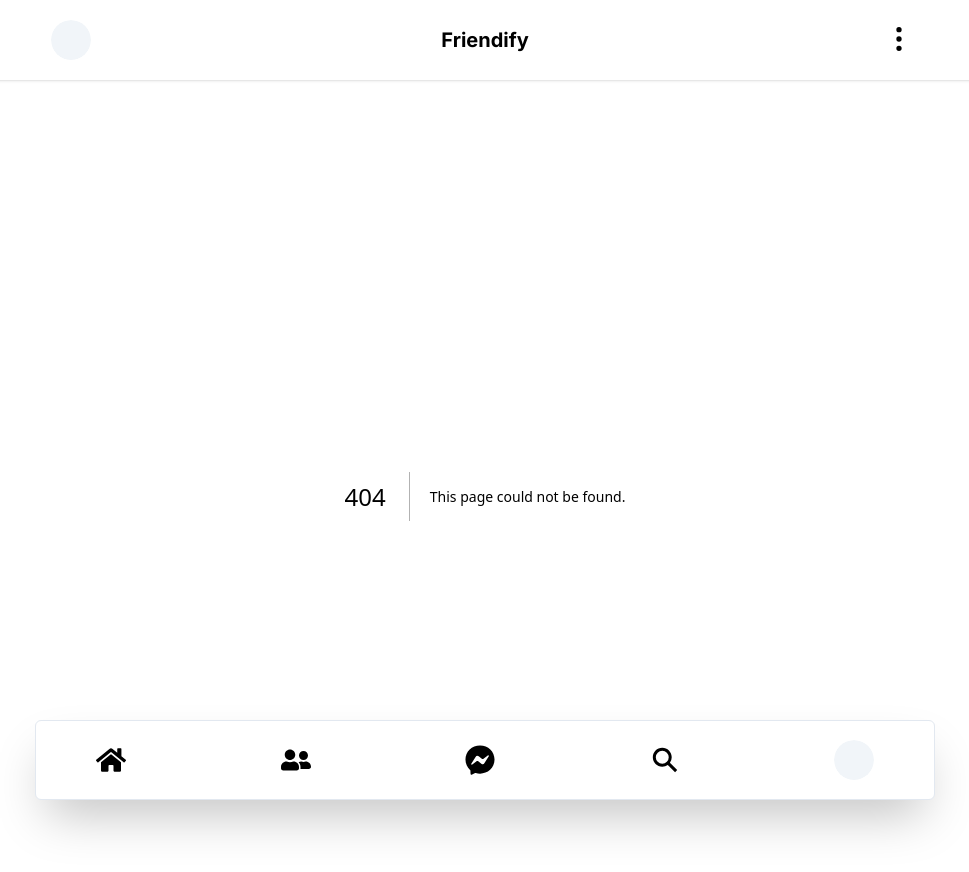
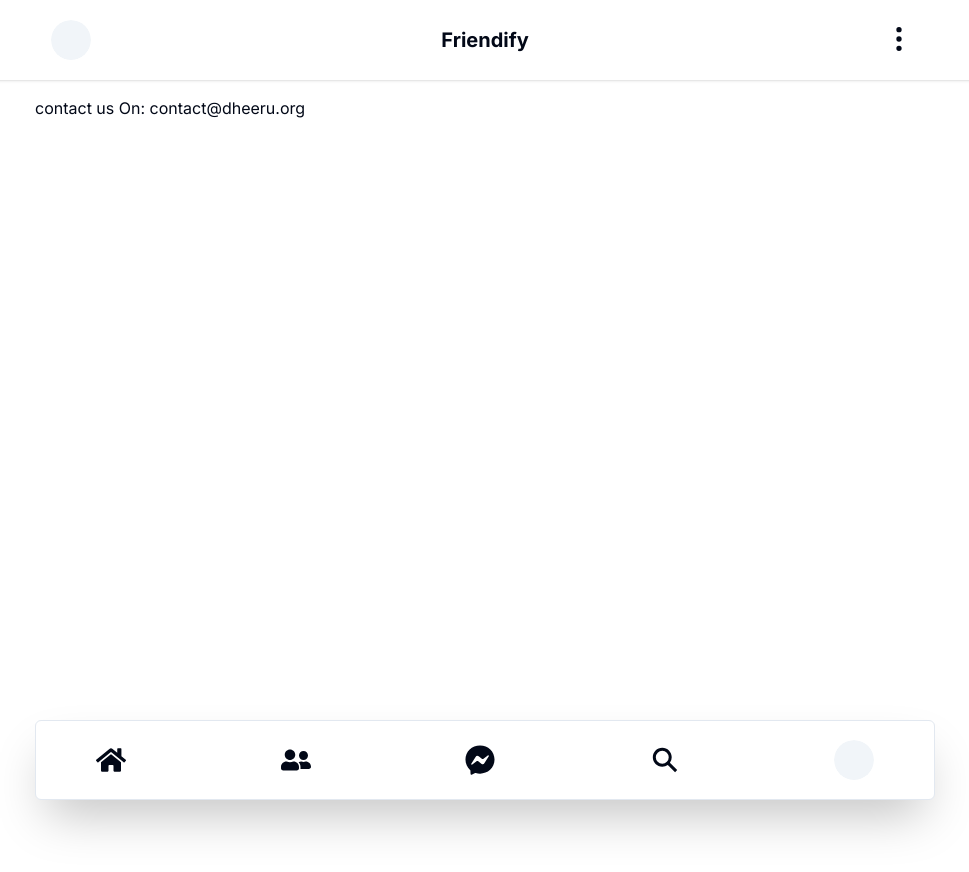
Before and after one commit to dheerurajpoot/friendify, a Next.js app: page /support in a window 1280 px wide. Before the commit this address had no page. Shown: the top 872 px of the page, without its empty margins (155-1124 px from the left). After the commit the page ends 800 px from the top, so only its background shows below. Built offline with nearby package versions, Linux system fonts and the light colour scheme.

Commit message:
add about and support page

```diff
--- /dev/null
+++ b/src/app/about/page.tsx
@@ -0,0 +1,11 @@
+import React from "react";
+
+const About = () => {
+	return (
+		<div className='flex flex-col m-auto lg:w-[900px] md:w-[900px]'>
+			<h2>This is a social media platform</h2>
+		</div>
+	);
+};
+
+export default About;
--- /dev/null
+++ b/src/app/support/page.tsx
@@ -0,0 +1,11 @@
+import React from "react";
+
+const Support = () => {
+	return (
+		<div className='flex flex-col m-auto lg:w-[900px] md:w-[900px]'>
+			<h2>contact us On: contact@dheeru.org</h2>
+		</div>
+	);
+};
+
+export default Support;
--- a/src/components/Header.tsx
+++ b/src/components/Header.tsx
@@ -96,14 +96,14 @@
 								Delete Profile
 							</DropdownMenuItem>
 							<DropdownMenuSeparator />
-							<Link href={"/"}>
+							<Link href={"/support"}>
 								<DropdownMenuItem className='cursor-pointer'>
 									<BiSupport className='h-4 w-4 mr-2' />
 									Support
 								</DropdownMenuItem>
 							</Link>
 							<DropdownMenuSeparator />
-							<Link href={"/"}>
+							<Link href={"/about"}>
 								<DropdownMenuItem className='cursor-pointer'>
 									<FcAbout className='h-4 w-4 mr-2' />
 									About
```
